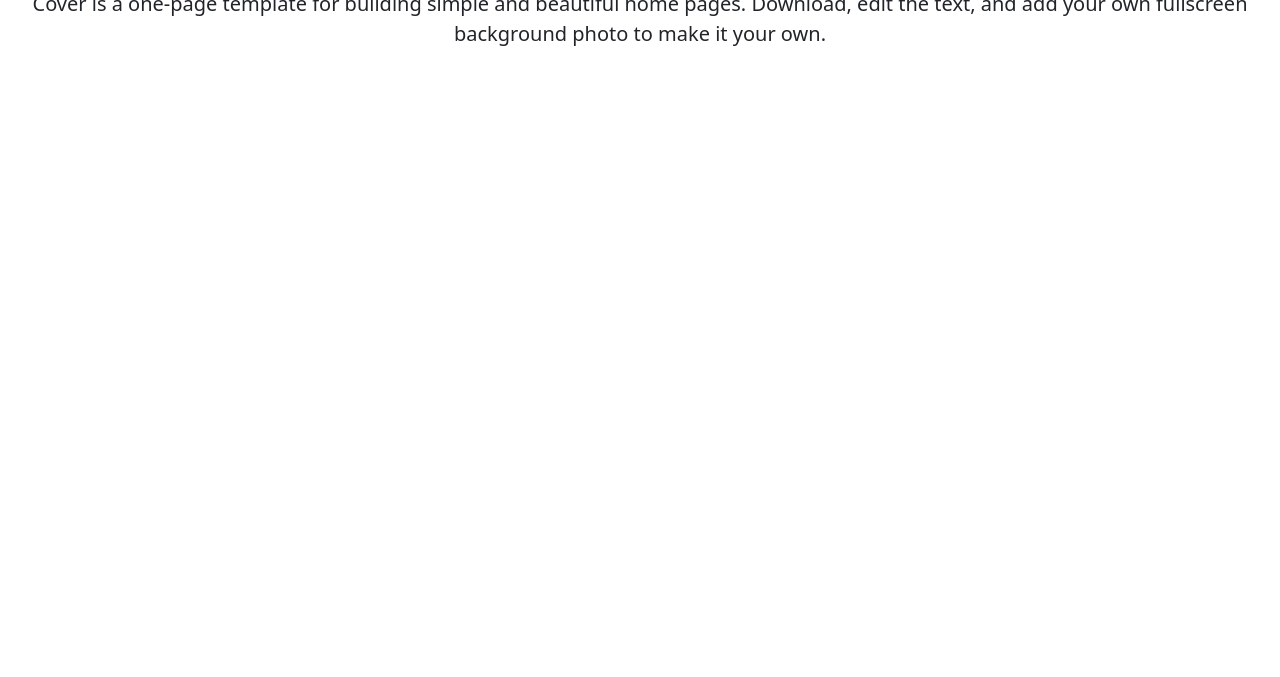
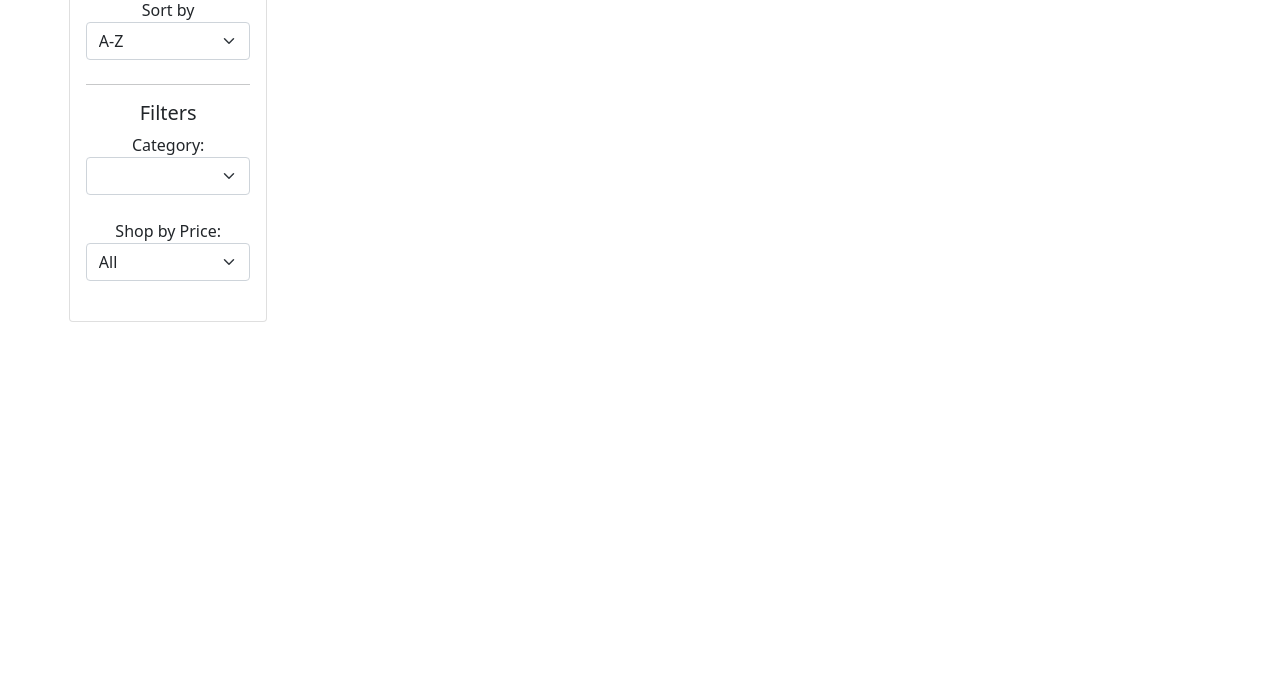
Before and after one commit to tmazyrko/IS322-project1, a plain HTML site: page product-list.html in a window 1280 px wide. Shown: the part 123-800 px from the top of the page. Drawn offline with Linux system fonts and the light colour scheme.

Commit message:
Add filter box and product list area

```diff
--- a/product-list.html
+++ b/product-list.html
@@ -20,11 +20,60 @@
             </header>
 
             <main class="px-3">
-                <h1>Cover your page.</h1>
-                <p class="lead">Cover is a one-page template for building simple and beautiful home pages. Download, edit the text, and add your own fullscreen background photo to make it your own.</p>
+
+                <div class="container-fluid d-flex justify-content-around mt-5" id="content">
+                    <div class="col-12 col-md-2">
+                        <div class="card shadow-5" id="filters">
+                            <div class="card-body">
+                                <form action="">
+
+                                    <div class="form-outline mb-4">
+                                        <label for="sort">Sort by</label>
+                                        <select class="form-select" id="sort" name="sortBy">
+                                            <option value="a-z">A-Z</option>
+                                            <option value="price-low-high">Price: Low-High</option>
+                                            <option value="price-high-low">Price: High-Low</option>
+                                        </select>
+                                    </div>
+
+                                    <hr>
+                                    <h5>Filters</h5>
+
+                                    <div class="form-outline mb-4">
+                                        <label for="category">Category:</label>
+                                        <select class="form-select" id="category" name="categoryList">
+                                        </select>
+                                    </div>
+
+                                    <div class="form-outline mb-4">
+                                        <label for="price">Shop by Price:</label>
+                                        <select class="form-select" id="price" name="priceRange">
+                                            <option value="-1">All</option>
+                                            <option value="0">$0 - $50</option>
+                                            <option value="1">$51 - $200</option>
+                                            <option value="2">$200+</option>
+                                        </select>
+                                    </div>
+
+                                </form>
+
+                            </div>
+                        </div>
+                    </div>
+
+                    <div class="col-12 col-md-9" id="productList">
+
+                    </div>
+
+                </div>
+
             </main>
 
         </div>
 
+
+
+        <script type="text/javascript" src="js/product-list.js"></script>
+
     </body>
 </html>
```
